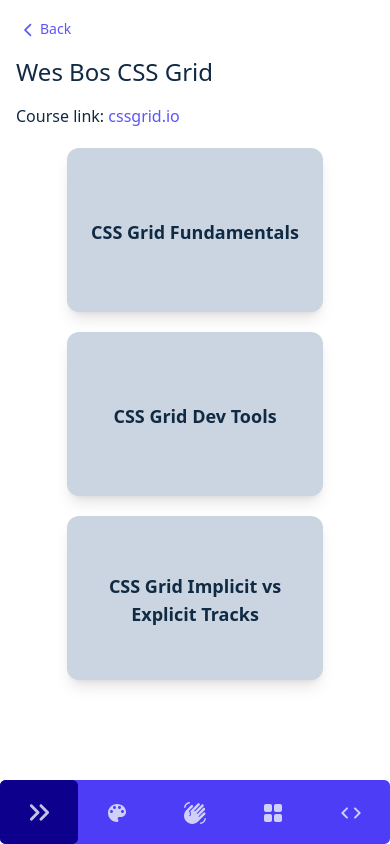
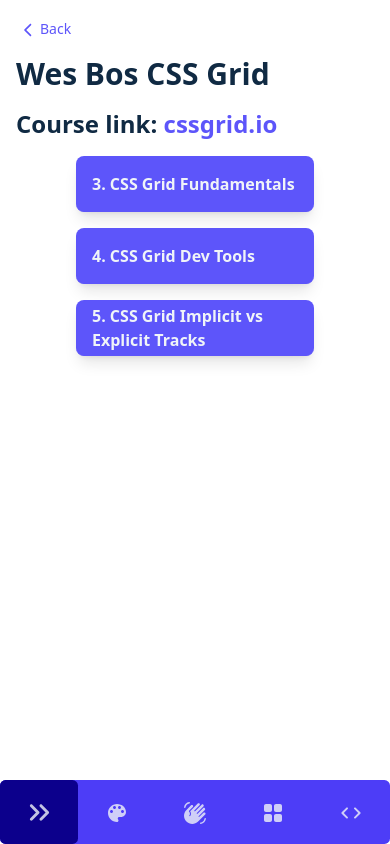
Before and after one commit to tjburton/dev-playground, a React (Vite) app: page /css/courses/wesbos-css-grid in a window 390 px wide. Built offline with nearby package versions, Linux system fonts and the light colour scheme.

Commit message:
fixed sidebar on tablet - created LessonCard for list of lessons in course page

```diff
--- a/src/components/Container.tsx
+++ b/src/components/Container.tsx
@@ -3,6 +3,10 @@
 import { SIDEBAR_WIDTH } from '../styles/styles';
 import BackButton from './BackButton';
 import { useLocation } from 'react-router-dom';
+import {
+  SideBarContainerClosed,
+  SidebarContainer,
+} from './Sidebar/Sidebar.styles';
 
 const Container = ({ children }: { children: ReactNode }) => {
   const { pathname } = useLocation();
@@ -16,6 +20,11 @@
 
 const StyledContainer = styled.main`
   padding: 1rem;
+  min-height: 100vh;
+
+  &:active ${SidebarContainer} {
+    ${SideBarContainerClosed}
+  }
 
   @media (min-width: 640px) {
     margin-left: ${SIDEBAR_WIDTH};
--- /dev/null
+++ b/src/components/LessonCard.tsx
@@ -0,0 +1,45 @@
+import { Link } from 'react-router-dom';
+import styled from 'styled-components';
+import { COLOURS } from '../styles/styles';
+
+const LessonCard = ({
+  id,
+  title = 'Testing Hello',
+  path,
+}: {
+  id: number;
+  title: string;
+  path: string;
+}) => {
+  return (
+    <div className='px-5'>
+      <Link
+        to={`/css/courses/wesbos-css-grid${path ? `/${path}` : ''}`}
+        className='flex flex-col'
+      >
+        <Card className='shadow-lg'>
+          <div className='font-semibold'>{`${id}. ${title}`}</div>
+        </Card>
+      </Link>
+    </div>
+  );
+};
+
+const Card = styled.div`
+  display: flex;
+  height: 3.5rem;
+  padding-left: 1rem;
+  padding-right: 1rem;
+  margin-top: 1rem;
+  background-color: ${COLOURS.primary[500]};
+  color: ${COLOURS.neutral[50]};
+  border-radius: 0.5rem;
+  align-items: center;
+  border-bottom: 1px solid ${COLOURS.primary[500]};
+
+  &:hover {
+    color: ${COLOURS.secondary[300]};
+  }
+`;
+
+export default LessonCard;
--- a/src/components/Sidebar/Sidebar.styles.tsx
+++ b/src/components/Sidebar/Sidebar.styles.tsx
@@ -86,20 +86,25 @@
   }
 `;
 
-export const SidebarContainer = styled.div`
+export const SideBarContainerClosed = `
   position: fixed;
   height: 100vh;
   width: ${SIDEBAR_WIDTH};
   background-color: ${primary[600]};
   transition: width 200ms ease;
   border-radius: 0.35rem;
+`;
+
+export const SidebarContainer = styled.div`
+  ${ SideBarContainerClosed }
 
   @media (min-width: ${sm}) {
-    &:hover {
+    &:hover,
+    &:active {
       width: 14rem;
     }
 
-    &:hover ${StyledMenuHeading} {
+    &:hover ${StyledMenuHeading}, &:active ${StyledMenuHeading} {
       display: block;
 
       @media (max-width: ${sm}) {
--- a/src/pages/css/courses/WebBosCssGrid/WesBosCssGrid.tsx
+++ b/src/pages/css/courses/WebBosCssGrid/WesBosCssGrid.tsx
@@ -2,45 +2,44 @@
 // https://cssgrid.io
 
 import Lessons from './lessons/Lessons';
-import CourseContainer from '../CourseContainer';
-import CourseCard from '../../../../components/CourseCard';
 import styled from 'styled-components';
 import { COLOURS } from '../../../../styles/styles';
+import LessonCard from '../../../../components/LessonCard';
 
 const LESSONS = [
-  { id: 3, name: 'CSS Grid Fundamentals', component: <Lessons /> },
-  { id: 4, name: 'CSS Grid Dev Tools', component: <Lessons /> },
+  { id: 3, title: 'CSS Grid Fundamentals', component: <Lessons /> },
+  { id: 4, title: 'CSS Grid Dev Tools', component: <Lessons /> },
   {
     id: 5,
-    name: 'CSS Grid Implicit vs Explicit Tracks',
+    title: 'CSS Grid Implicit vs Explicit Tracks',
     component: <Lessons />,
   },
 ];
 
-
 const WesBosGrid = () => {
   return (
     <div>
-      <h1 className='text-2xl'>Wes Bos CSS Grid</h1>
+      <h1 className='text-3xl font-bold'>Wes Bos CSS Grid</h1>
       <div className='mt-4'>
-        <span>
+        <h2 className='text-2xl font-semibold' id='courses'>
           Course link{': '}
           <Anchor href='https://cssgrid.io' className=''>
             cssgrid.io
           </Anchor>
-        </span>
+        </h2>
       </div>
-      <CourseContainer>
-        {LESSONS.map(({ id, name }) => {
+      <div className='mx-10'>
+        {LESSONS.map(({ id, title }) => {
           return (
-            <CourseCard
+            <LessonCard
               key={id}
-              title={name}
-              path={name.toLowerCase().replaceAll(' ', '-')}
+              id={id}
+              title={title}
+              path={title.toLowerCase().replaceAll(' ', '-')}
             />
           );
         })}
-      </CourseContainer>
+      </div>
     </div>
   );
 };
--- a/src/pages/css/courses/WebBosCssGrid/lessons/Lessons.tsx
+++ b/src/pages/css/courses/WebBosCssGrid/lessons/Lessons.tsx
@@ -1,7 +1,7 @@
 const Lessons = () => {
   return (
     <div className='flex'>
-      <h1>HELLO!</h1>
+      <div className='p-10'>HELLO!</div>
     </div>
   );
 };
```
Also changed, not shown: src/components/CourseContainer.tsx (renamed from src/pages/css/courses/CourseContainer.tsx).
